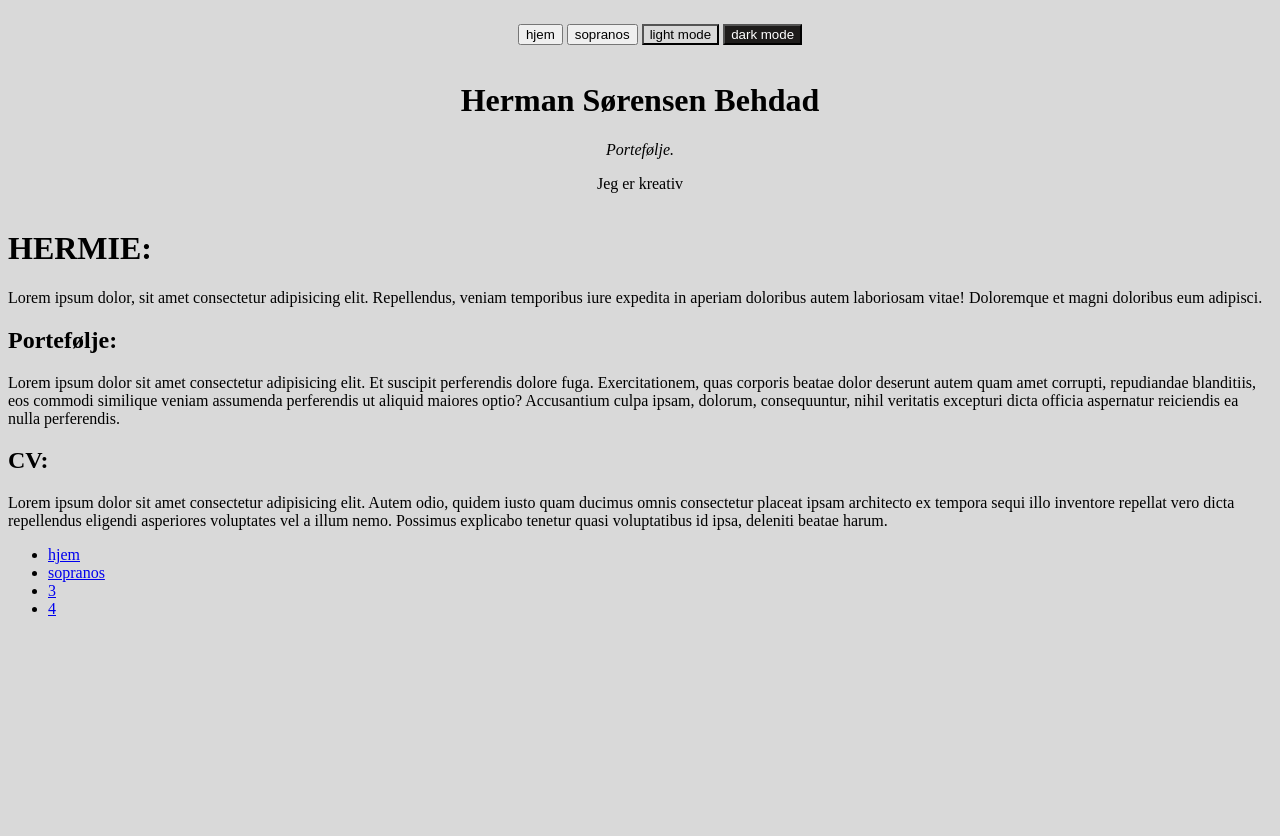
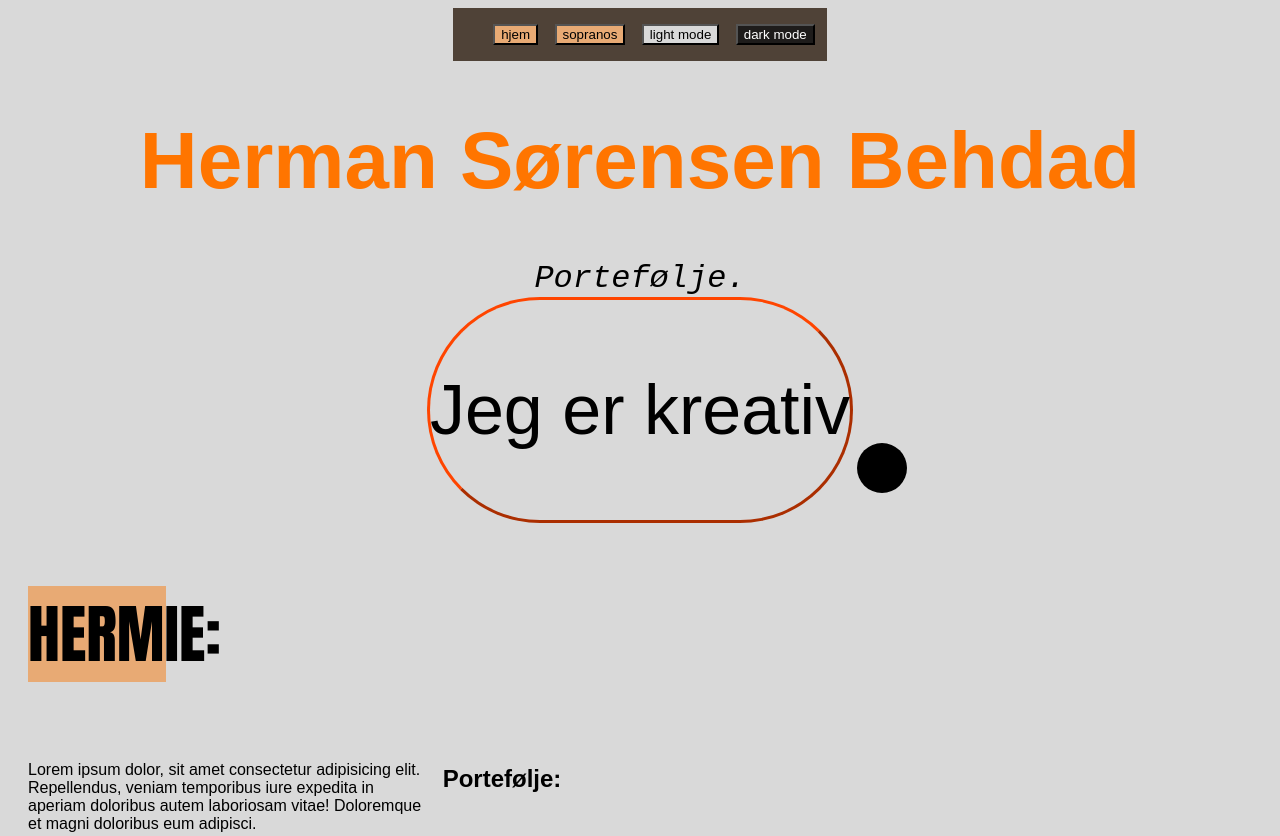
Before and after one commit to hsoerensenbehdad/hsoerensenbehdad.github.io, a plain HTML site: page index.html in a window 1280 px wide. Shown: the top 836 px of the page. Before the commit the page ends 800 px from the top, so only its background shows below. Drawn offline with Linux system fonts and the light colour scheme.

Commit message:
Update style.css

```diff
--- a/style.css
+++ b/style.css
@@ -1,17 +1,28 @@
 body{
     background-color: #D9D9D9;
-}.containerFlexy{
+    font-family: Arial, Helvetica, sans-serif;
+}
+.containerFlexy{
     display: flex;
     flex-direction: column;
     justify-content: center;
     align-items: center;
 }
-.navbar{
+.containerFlexy p{
+    font-size: 1.75em;
+}
+ul{
+    background-color: #4F4237;
+}
+.navBar{
     justify-content: center;
     flex-direction: row;
-    justify-content: center;
     align-items: center;
-    border: dotted orangered;
+    background-color: #4F4237;
+}
+button{
+    background-color: #E8AA74;
+    margin-right: 12px;
 }
 .light{
     background-color: #D9D9D9;
@@ -20,3 +31,70 @@ body{
     background-color: #1E1C1B;
     color: white;
 }
+.containerFlexy h1{
+    font-size: 5em;
+    color: #FF7500;
+}
+.footer {
+    display: flex;
+    justify-content: center;
+    align-items: center;
+    background-color: #333;
+    color: white;
+}
+
+.footer ul {
+    list-style-type: none;
+    margin: 0;
+    padding: 0;
+    display: flex;
+}
+.footer li {
+    margin: 0 10px;
+}
+
+i{
+    font-size: 2em;
+    font-family:'Courier New', Courier, monospace
+}
+.containerGridy {
+    display: grid;
+    grid-template-columns: repeat(3, 1fr);
+    gap: 20px;
+    padding: 20px;
+}
+
+.grid-item {
+    background-color: #3498db;
+    color: #fff;
+    text-align: center;
+    padding: 20px;
+}
+.dynamic-content{
+    font-size: 2.5em;
+    border: orangered outset;
+    border-radius: 500px;
+}
+.containerGridy h1{
+    background-color: #E8AA74;
+    font-size: 3.9999999em;
+    margin-right: 65%;
+    font-family: Impact, Haettenschweiler, 'Arial Narrow Bold', sans-serif;
+}
+.ball {
+    width: 50px;
+    height: 50px;
+    background-color: black;
+    border-radius: 50%;
+    position: relative;
+    animation: bounce 1s infinite alternate;
+}
+
+@keyframes bounce {
+    0% {
+      transform: translateY(0);
+    }
+    100% {
+      transform: translateY(-100px);
+}
+}
```
